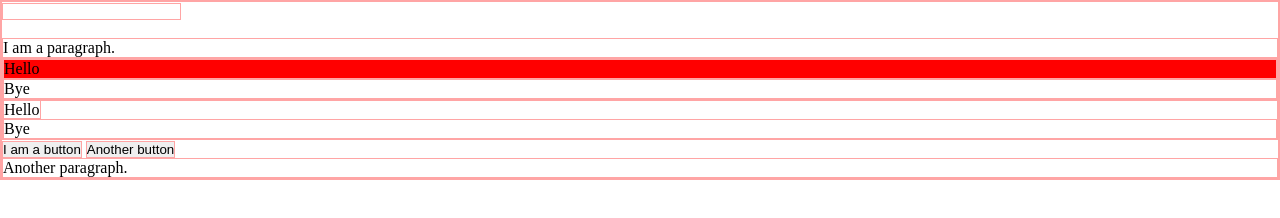
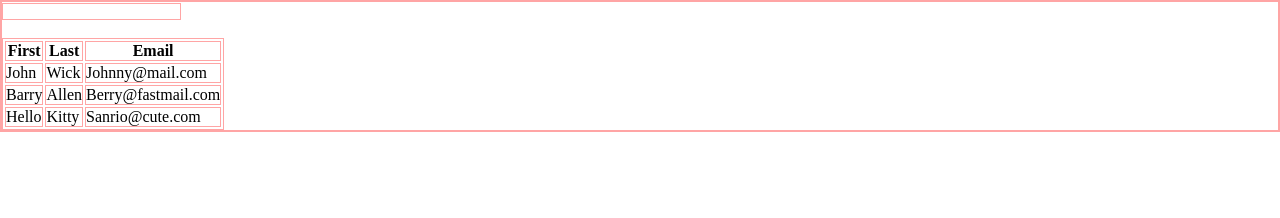
Before and after one commit to PeterKwok1/Playground, a plain HTML site: page index.html in a window 1280 px wide. Drawn offline with nearby package versions, Linux system fonts and the light colour scheme.

Commit message:
pulled history

```diff
--- a/app/js/script.js
+++ b/app/js/script.js
@@ -1,21 +1,11 @@
-$(document).ready(function () {
+// issue was that v was not in event listener so it wasn't updated
 
-    $('input').keyup(() => {
+$("input").on("keyup", () => {
+    const v = $('input').val().toLowerCase();
+    $("tbody tr").filter((i, e) => {
+        const tr = $('tbody tr').eq(i)
+        tr.toggle(tr.text().toLowerCase().indexOf(v) > -1)
+    });
+});
 
-        const v = $('input').val().toLowerCase()
-
-        let elems = $('#myDIV *')
-        elems.filter((i) => {
-            elems.eq(i).toggle(elems.eq(i).text().toLowerCase().includes(v))
-        })
-
-        console.log(
-            elems
-        )
-    })
-
-})
-
-
-// js loop
-// html textcontent of children
+// .keyup?
--- a/app/scss/_globals.scss
+++ b/app/scss/_globals.scss
@@ -4,15 +4,3 @@
     padding: 0;
     border: 1px solid rgb(255, 165, 165);
 }
-
-.test {
-    background-color: green
-}
-
-.test2 {
-    font-size: x-large;
-}
-
-div .a {
-    background-color: red;
-}
--- a/index.html
+++ b/index.html
@@ -7,24 +7,40 @@
     <title>Playground</title>
     <link rel="stylesheet" href="app/scss/style.css">
     <script src="https://ajax.googleapis.com/ajax/libs/jquery/3.7.0/jquery.min.js"></script>
-    <script src="app/js/script.js"></script>
 </head>
 
 <body>
     <input type="text">
-    <br><br>
-    <p>I am a paragraph.</p>
-    <div class="b">
-        <div class="a">Hello</div>
-        <div class="b">Bye</div>
-    </div>
-    <div class="a">
-        <span class="b">Hello</span>
-        <div class="b">Bye</div>
-    </div>
-    <button>I am a button</button>
-    <button>Another button</button>
-    <p>Another paragraph.</p>
+
+    <table>
+        <thead>
+            <tr>
+                <th>First</th>
+                <th>Last</th>
+                <th>Email</th>
+            </tr>
+        </thead>
+        <br><br>
+        <tbody>
+            <tr>
+                <td>John</td>
+                <td>Wick</td>
+                <td>Johnny@mail.com</td>
+            </tr>
+            <tr>
+                <td>Barry</td>
+                <td>Allen</td>
+                <td>Berry@fastmail.com</td>
+            </tr>
+            <tr>
+                <td>Hello</td>
+                <td>Kitty</td>
+                <td>Sanrio@cute.com</td>
+            </tr>
+        </tbody>
+    </table>
+
+    <script src="app/js/script.js"></script>
 </body>
 
 </html>
```
Also changed, not shown: README.md (deleted), app/scss/style.css, 1 other file.
